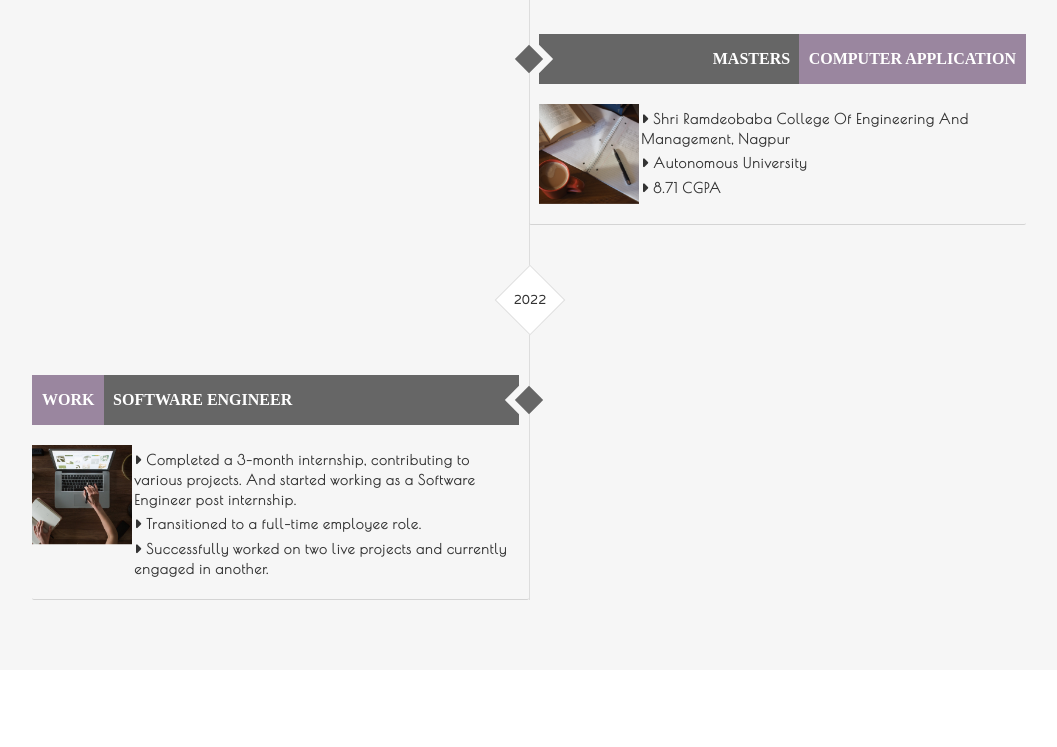
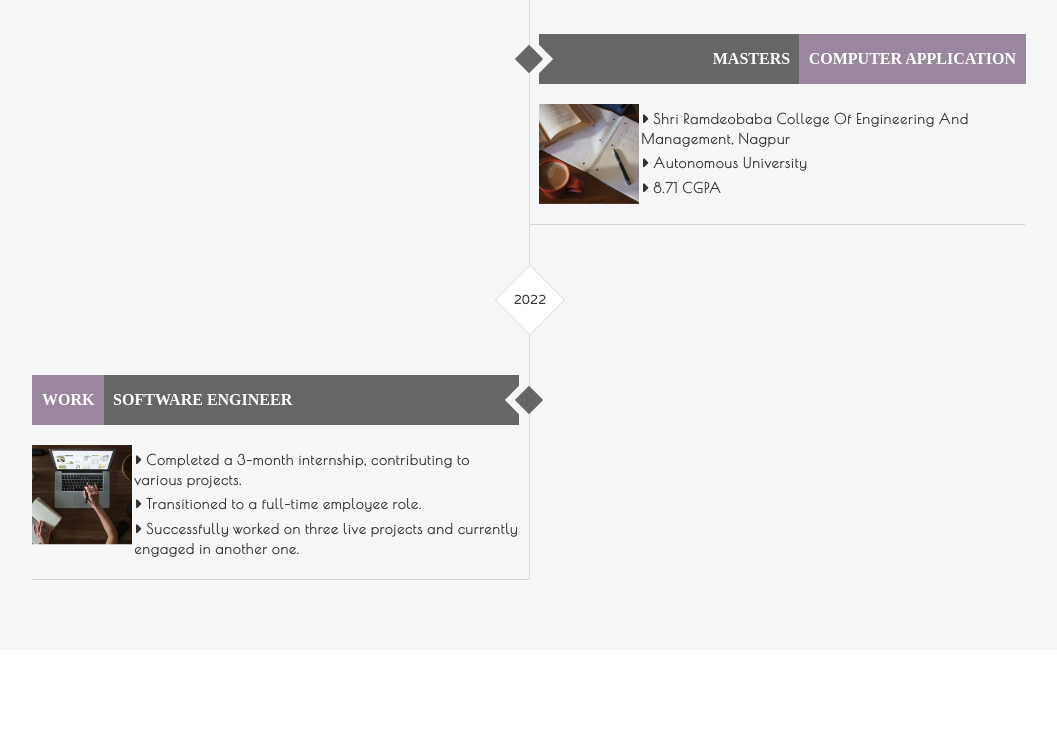
Before and after one commit to anushkaTiwari29/portfolio, a plain HTML site: page index.html in a window 1280 px wide. Shown: the part 4572-5319 px from the top of the page, without its empty margins (111-1168 px from the left). Drawn offline with nearby package versions, Linux system fonts and the light colour scheme; a web font is replaced by a local one.

Commit message:
Update index.html

```diff
--- a/index.html
+++ b/index.html
@@ -606,9 +606,9 @@
                                 <div class="timeline-body-thumb">
                                     <img src="assets/img/timeline3.png" class="img-res" alt="">
                                 </div><!-- /.timeline-body-thumb -->
-                                <p><i class="fa-solid fa-caret-right"></i> Completed a 3-month internship, contributing to various projects. And started working as a Software Engineer post internship.</p>
+                                <p><i class="fa-solid fa-caret-right"></i> Completed a 3-month internship, contributing to various projects.</p>
                                 <p><i class="fa-solid fa-caret-right"></i> Transitioned to a full-time employee role.</p>
-                                <p><i class="fa-solid fa-caret-right"></i> Successfully worked on two live projects and currently engaged in another.
+                                <p><i class="fa-solid fa-caret-right"></i> Successfully worked on three live projects and currently engaged in another one.
 
 
 
```
